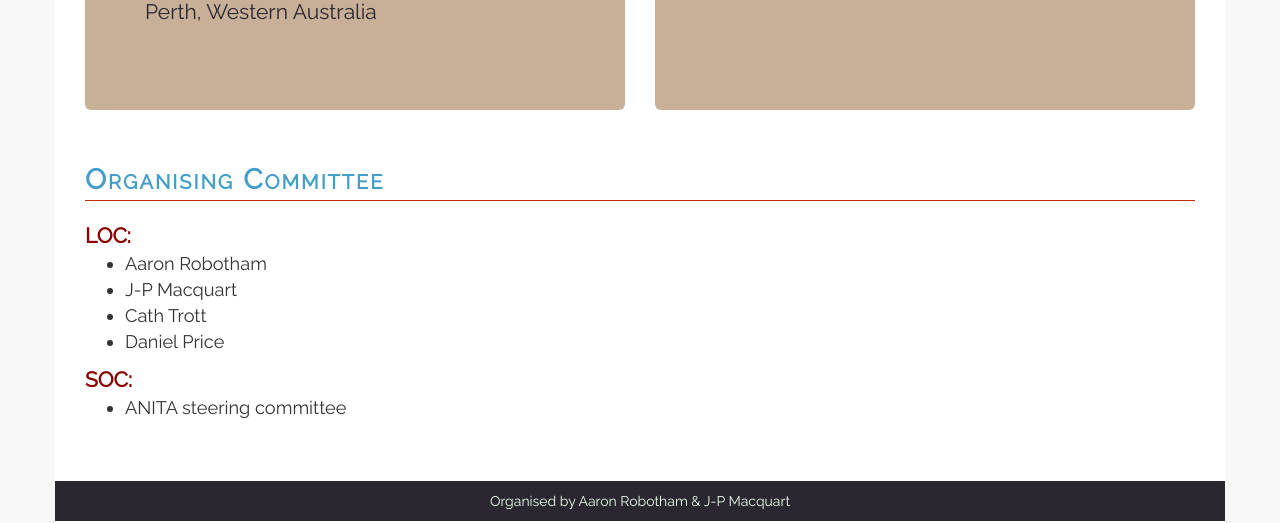
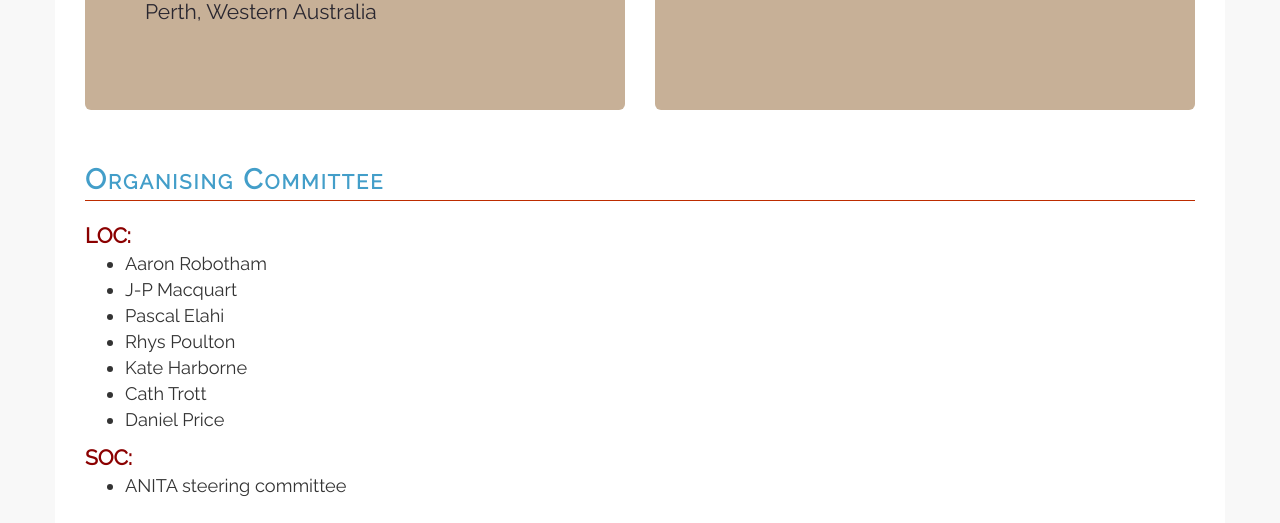
Before and after one commit to asa-anita/workshop2018, a plain HTML site: page index.html in a window 1280 px wide. Shown: the part 1046-1569 px from the top of the page. Drawn offline with nearby package versions, Linux system fonts and the light colour scheme.

Commit message:
Update index.html

```diff
--- a/index.html
+++ b/index.html
@@ -78,6 +78,9 @@
                 <ul>
                     <li>Aaron Robotham</li>
                     <li>J-P Macquart</li>
+		    <li>Pascal Elahi</li>
+		    <li>Rhys Poulton</li>
+		    <li>Kate Harborne</li>
 		    <li>Cath Trott</li>
 		    <li>Daniel Price</li>
                 </ul>
```
